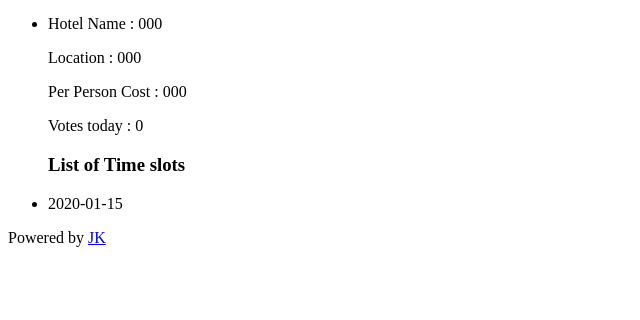
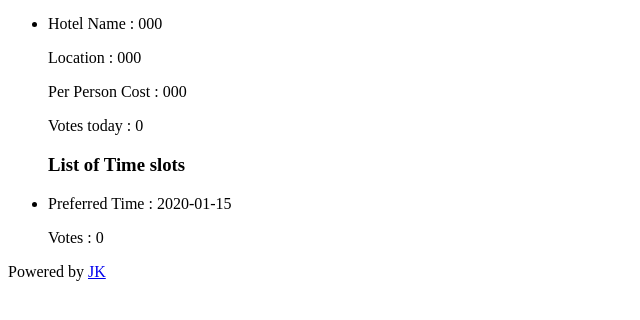
Before and after one commit to johnkishorem/luncharboptions, a Django app: page /polls/ in a window 1280 px wide. Shown: the part 138-458 px from the top of the page, without its empty margins (0-640 px from the left). Run offline with Django 3.2, Linux system fonts and the light colour scheme; a user stored in the database is signed in; tables that the repository leaves empty hold one stand-in row (values such as "Sample post").

Commit message:
Votes today added for time slot

```diff
--- a/polls/templates/polls/index.html
+++ b/polls/templates/polls/index.html
@@ -28,8 +28,11 @@
 
     <ul>
         <h3>List of Time slots</h3>
-        {% for time_slot in time_slots %}
-        <li>{{ time_slot.time_slot}}</li>
+        {% for time_slot in context_time_slots %}
+        <li>
+            <p>Preferred Time : {{ time_slot.context_time_slot }}</p>
+            <p>Votes : {{ time_slot.context_time_slot_votes }}</p>
+        </li>
         {% endfor %}
     </ul>
 
--- a/polls/views.py
+++ b/polls/views.py
@@ -34,9 +34,17 @@ def index(request):
 			context_hotels.append(context_hotel)
 
 		time_slots = time_option.objects.all()
+		context_time_slots = []
+		for each_time_slot in time_slots:
+			votes = arb_option.objects.filter(arb_time_option=each_time_slot,
+				arb_pub_date=datetime.date.today()).count()
+			context_time = {'context_time_slot' : each_time_slot.time_slot,
+				'context_time_slot_votes' : votes}
+			context_time_slots.append(context_time)
+
 		context = {'username' : request.user.username,
 			'context_hotels' : context_hotels,
-			'time_slots' : time_slots,
+			'context_time_slots' : context_time_slots,
 			'selected_hotel' : selected_hotel,
 			'selected_time': selected_time}
 		return render(request, 'polls/index.html', context)
```
